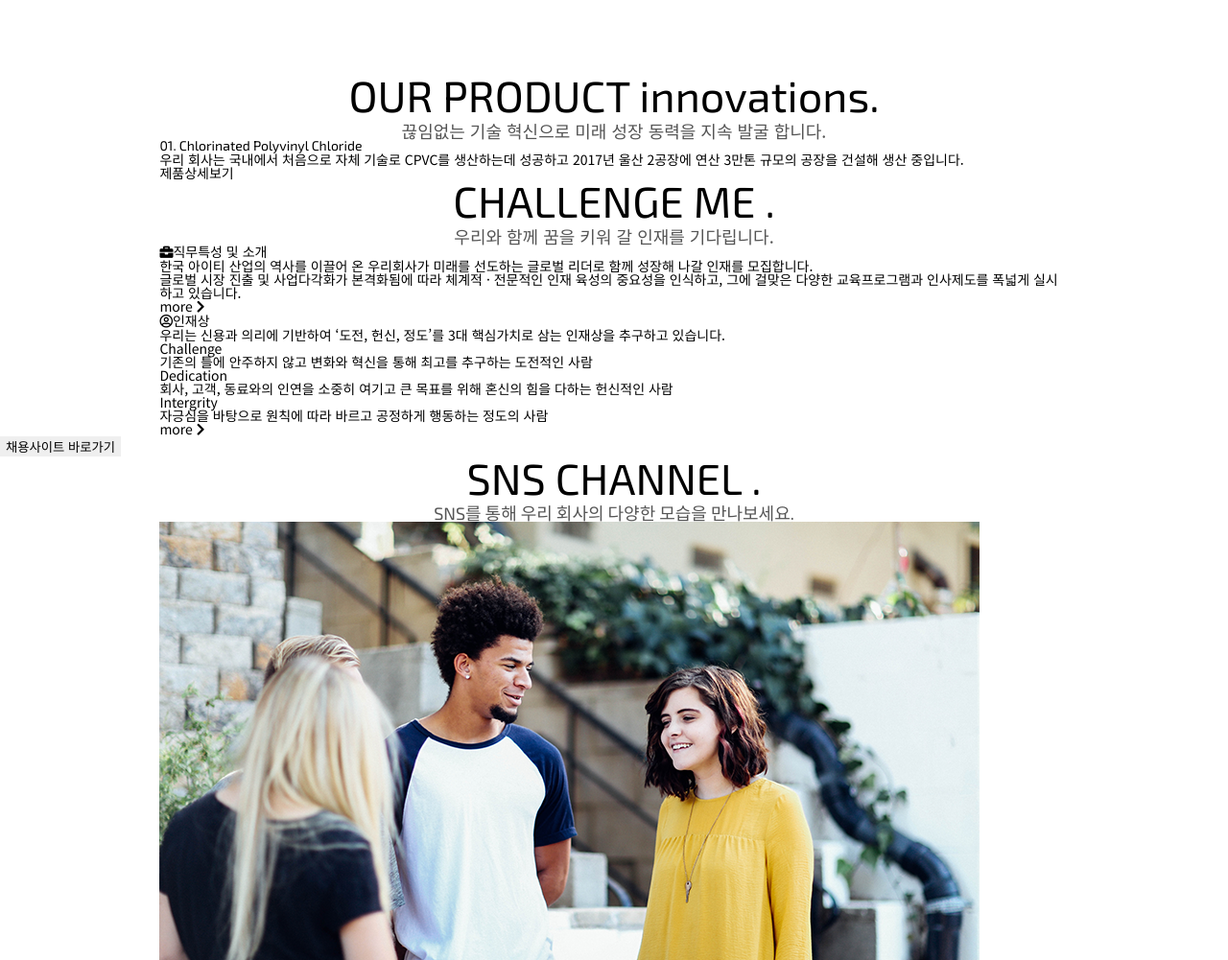
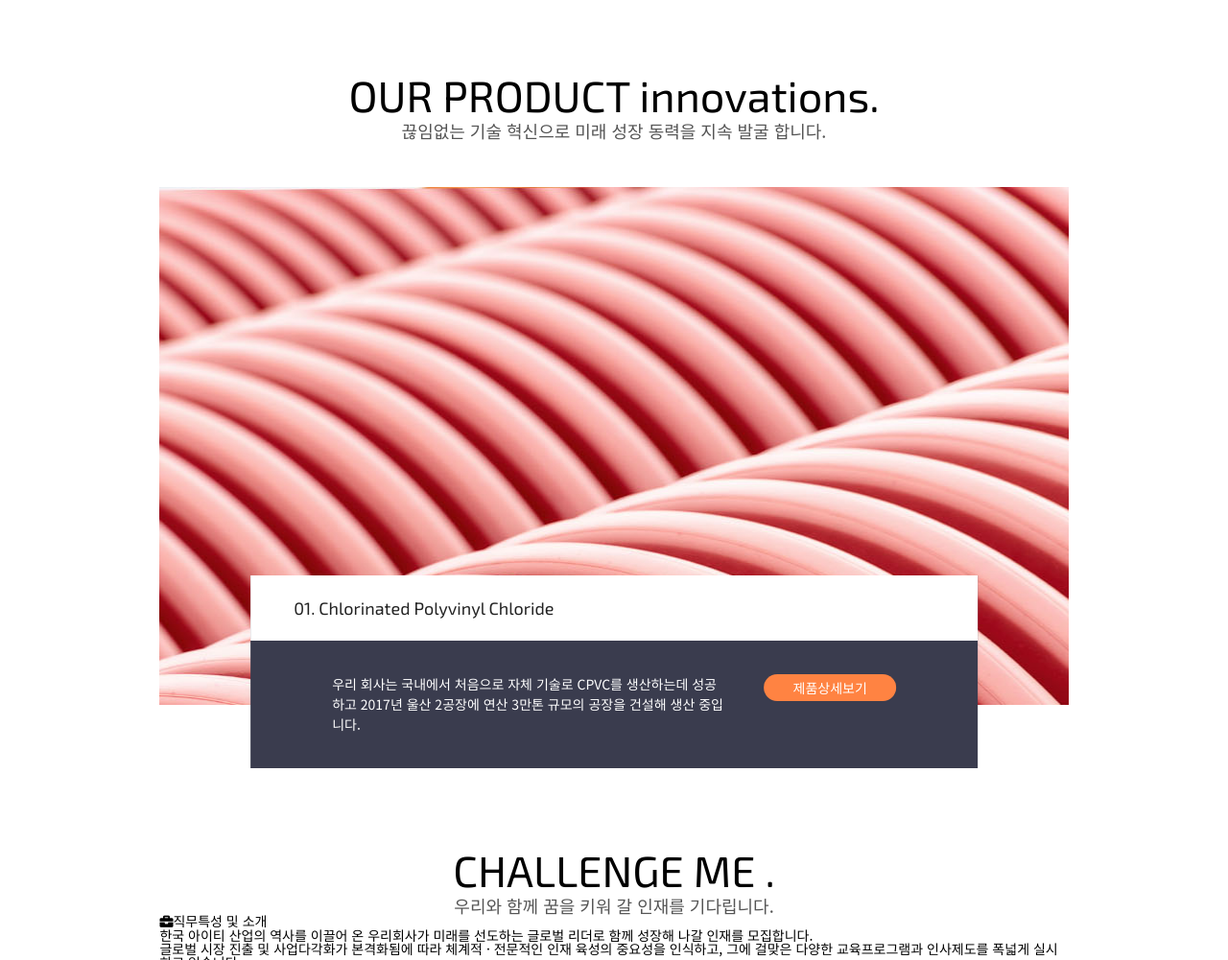
Before and after one commit to yocong/css-template1, a plain HTML site: page css-template/index.html in a window 1280 px wide. Shown: the part 1432-2433 px from the top of the page at 96% size. Drawn offline with nearby package versions, Linux system fonts and the light colour scheme.

Commit message:
# section.innovation end

```diff
--- a/css-template/css/main.css
+++ b/css-template/css/main.css
@@ -208,3 +208,51 @@ section.about ul.sub-container li .text .more::before {
   left: 0;
   top: -7px;
 }
+
+/* section.innovation style */
+section.innovation {
+  margin-bottom: 150px;
+}
+
+section.innovation .img-box {
+  background: orange;
+  height: 540px;
+  margin-top: 50px;
+  background: url("../img/product_1.jpg") no-repeat center/cover;
+  position: relative;
+}
+section.innovation .img-box .inner {
+  width: 80%;
+  background: #3a3c4e;
+  color: #fff;
+  position: absolute;
+  left: 50%;
+  top: 75%;
+  transform: translate(-50%, 0);
+}
+section.innovation .img-box .inner h3 {
+  /* border: 1px solid #000; */
+  background: #fff;
+  color: #222;
+  font-size: 18px;
+  padding: 25px 45px;
+}
+section.innovation .img-box .inner .bottom {
+  padding: 35px 85px;
+}
+section.innovation .img-box .inner .bottom p {
+  /* background: yellow; */
+  float: left;
+  width: 70%;
+  line-height: 1.5;
+}
+section.innovation .img-box .inner .bottom a {
+  background: #ff8342;
+  float: right;
+  border-radius: 50px;
+  padding: 7px 30px;
+}
+
+section.innovation .img-box .inner .bottom a:hover {
+  background: #f86010;
+}
```
